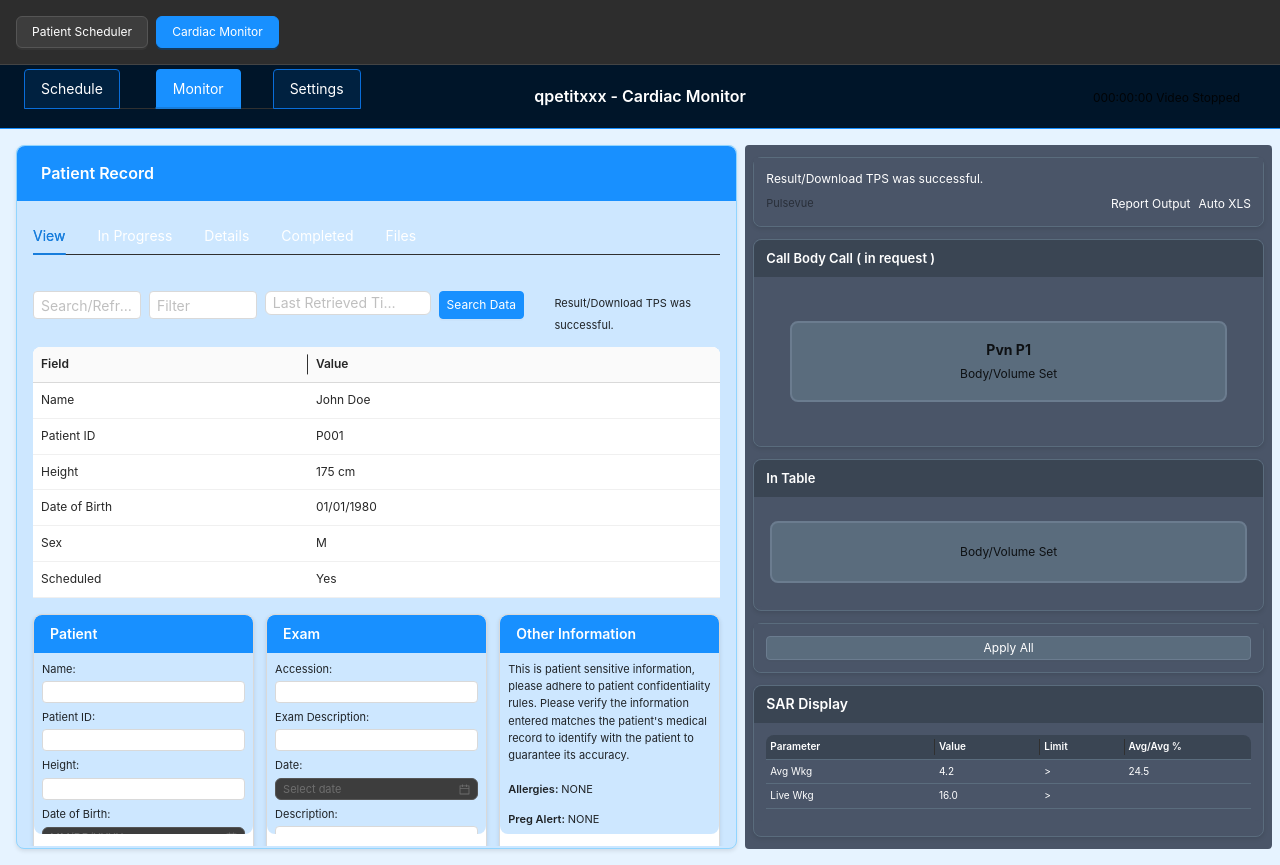
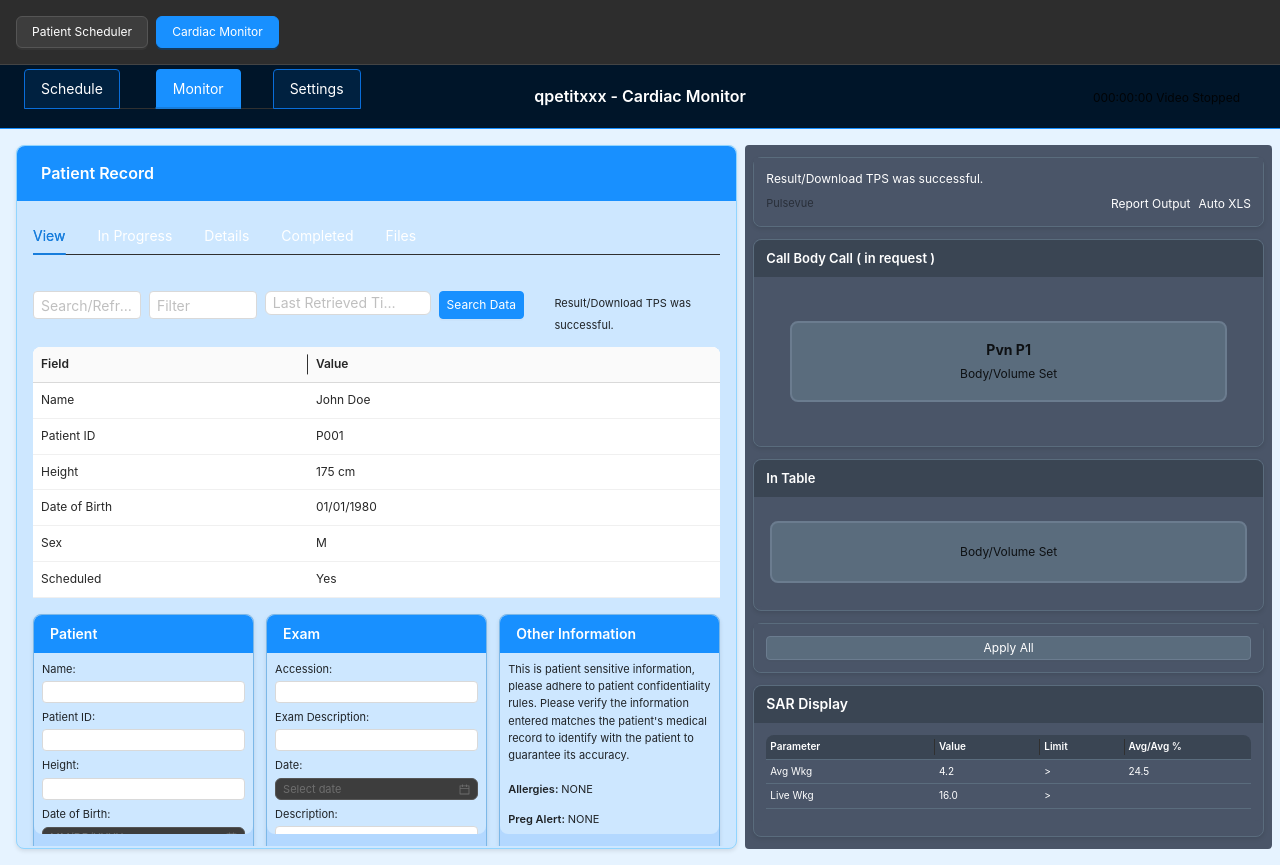
Before and after one commit to alexiskulash/fusion-antd, a React (Vite) app: page /monitor in a window 1280 px wide. Built offline with nearby package versions, Linux system fonts and the light colour scheme.

Commit message:
Update info section cards to use blue theme
cgen-a439a445b67d43949429e499f14a74a3

```diff
--- a/src/Monitor.css
+++ b/src/Monitor.css
@@ -171,14 +171,14 @@
 
 .info-section-card {
   height: 100%;
-  background: #ffffff;
-  border: 1px solid #d9d9d9;
+  background: #b3d8ff;
+  border: 1px solid #7cb8e8;
 }
 
 .info-section-card .ant-card-head {
-  background: #1890ff;
+  background: #4096ff;
   color: #ffffff;
-  border-bottom: 1px solid #d9d9d9;
+  border-bottom: 1px solid #7cb8e8;
   padding: 8px 16px;
 }
 
@@ -190,7 +190,7 @@
 
 .info-section-card .ant-card-body {
   padding: 12px;
-  background: #ffffff;
+  background: #b3d8ff;
   color: rgba(0, 0, 0, 0.85);
 }
 
```
